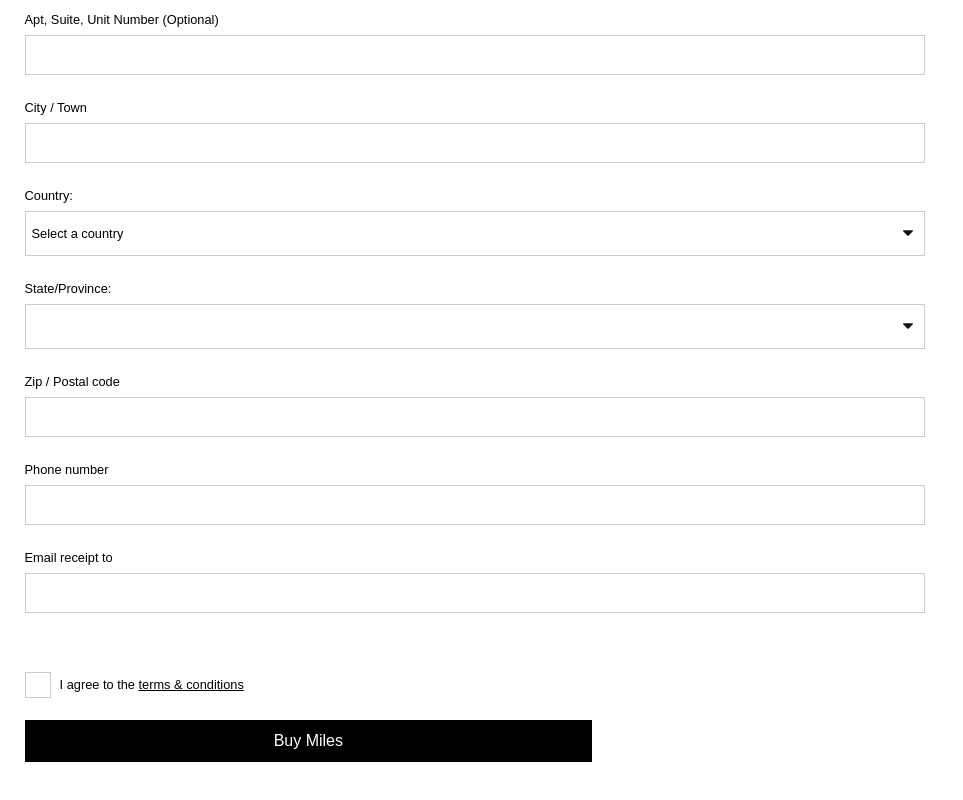
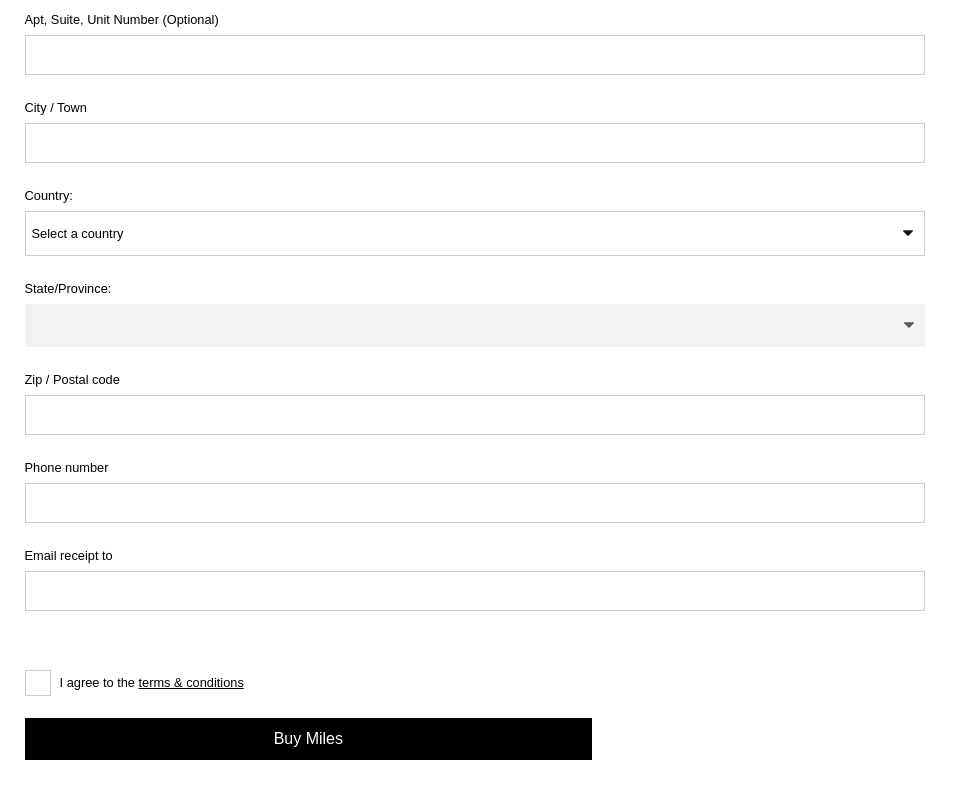
Before and after one commit to kritibagga/deliverychallenge, a React (Create React App) app in the folder challenge/: page / in a window 1280 px wide. Shown: the part 841-1641 px from the top of the page, without its empty margins (0-963 px from the left). Built offline with nearby package versions, Linux system fonts and the light colour scheme.

Commit message:
last commit

```diff
--- a/challenge/src/CountryStateDropdown.js
+++ b/challenge/src/CountryStateDropdown.js
@@ -12,23 +12,23 @@ const states = {
 		{ label: "Select a state", value: "" },
 		{ label: "New York", value: "NY" },
 		{ label: "California", value: "CA" },
-
 	],
 	CA: [
 		{ label: "Select a province", value: "" },
 		{ label: "Ontario", value: "ON" },
 		{ label: "Quebec", value: "QC" },
-
 	],
-
 };
 
 const CountryStateDropdown = ({ onCountryChange, onStateChange }) => {
 	const [selectedCountry, setSelectedCountry] = useState("");
 	const [selectedState, setSelectedState] = useState("");
 
+	const [disabled, setDisabled] = useState(true);
+
 	const handleCountryChange = (event) => {
 		const countryValue = event.target.value;
+		setDisabled(false);
 		setSelectedCountry(countryValue);
 		setSelectedState("");
 		onCountryChange(countryValue);
@@ -84,6 +84,8 @@ const CountryStateDropdown = ({ onCountryChange, onStateChange }) => {
 					className='payment-select'
 					id='state'
 					required
+					placeholder='Select a State'
+					disabled={disabled}
 					onChange={handleStateChange}
 					value={selectedState}>
 					{stateOptions}
```
Also changed, not shown: 1 other file (tests, documents, lock files or other folders).
